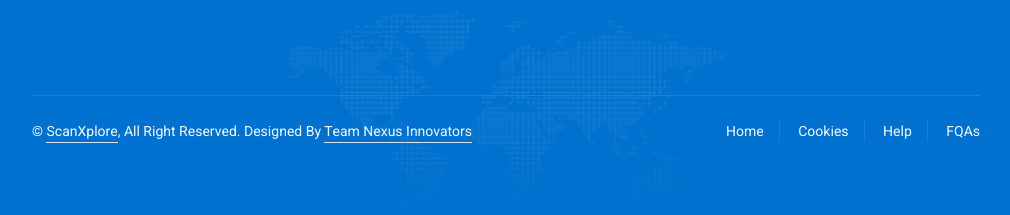
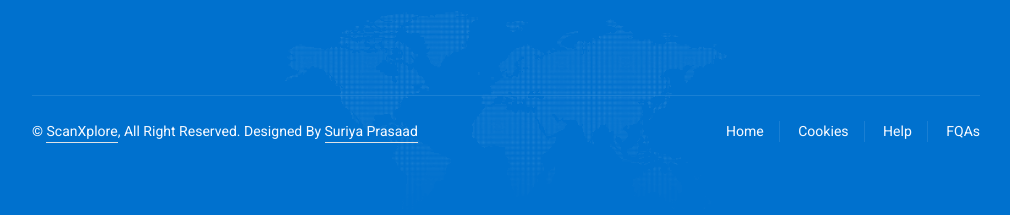
Before and after one commit to SURIYAPRASAAD04/ScanXplore, a Flask app: page / in a window 1280 px wide. Shown: the part 1140-1355 px from the top of the page, without its empty margins (134-1144 px from the left). Run offline with Flask 3, Linux system fonts and the light colour scheme; some libraries are stand-ins or nearby versions.

Commit message:
fix: deploy

```diff
--- a/templates/Social_Trends.html
+++ b/templates/Social_Trends.html
@@ -225,7 +225,7 @@ pre {
                     <a href="/" class="nav-item nav-link">Scan</a>
                     <a href="service.html" class="nav-item nav-link active">Product</a>
                     <a href="/project" class="nav-item nav-link">History</a>
-                    <a href="contact.html" class="nav-item nav-link">About</a>
+                    <a href="/contact" class="nav-item nav-link">About</a>
                 </div>
                 <butaton type="button" class="btn text-secondary ms-3" data-bs-toggle="modal" data-bs-target="#searchModal"><i class="fa fa-search"></i></butaton>
                 </div>
@@ -362,7 +362,7 @@ pre {
                     &copy; <a class="border-bottom" href="#">ScanXplore</a>, All Right Reserved.
 
                     <!--/*** This template is free as long as you keep the footer author’s credit link/attribution link/backlink. If you'd like to use the template without the footer author’s credit link/attribution link/backlink, you can purchase the Credit Removal License from "https://htmlcodex.com/credit-removal". Thank you for your support. ***/-->
-                    Designed By <a class="border-bottom" href="">Team Nexus Innovators</a>
+                    Designed By <a class="border-bottom" href="https://suriyaprasaad.netlify.app/">Suriya Prasaad</a>
                 </div>
                 <div class="col-md-6 text-center text-md-end">
                     <div class="footer-menu">
--- a/templates/about.html
+++ b/templates/about.html
@@ -243,7 +243,7 @@ pre {
             <div class="row">
                 <div class="col-md-6 text-center text-md-start mb-3 mb-md-0">
                     &copy; <a class="border-bottom" href="#">ScanXplore</a>, All Right Reserved.
-                    Designed By <a class="border-bottom" href="">Team Nexus Innovators</a>
+                    Designed By <a class="border-bottom" href="https://suriyaprasaad.netlify.app/">Suriya Prasaad</a>
                 </div>
                 <div class="col-md-6 text-center text-md-end">
                     <div class="footer-menu">
--- a/templates/index.html
+++ b/templates/index.html
@@ -297,7 +297,7 @@
                         <div class="row">
                             <div class="col-md-6 text-center text-md-start mb-3 mb-md-0">
                                 &copy; <a class="border-bottom" href="#">ScanXplore</a>, All Right Reserved.
-                                Designed By <a class="border-bottom" href="">Team Nexus Innovators</a>
+                                Designed By <a class="border-bottom" href="https://suriyaprasaad.netlify.app/">Suriya Prasaad</a>
                             </div>
                             <div class="col-md-6 text-center text-md-end">
                                 <div class="footer-menu">
--- a/templates/project.html
+++ b/templates/project.html
@@ -329,7 +329,7 @@
                     &copy; <a class="border-bottom" href="#">ScanXplore</a>, All Right Reserved.
 
                     <!--/*** This template is free as long as you keep the footer author’s credit link/attribution link/backlink. If you'd like to use the template without the footer author’s credit link/attribution link/backlink, you can purchase the Credit Removal License from "https://htmlcodex.com/credit-removal". Thank you for your support. ***/-->
-                    Designed By <a class="border-bottom" href="">Team Nexus Innovators</a>
+                    Designed By <a class="border-bottom" href="https://suriyaprasaad.netlify.app/">Suriya Prasaad</a>
                 </div>
                 <div class="col-md-6 text-center text-md-end">
                     <div class="footer-menu">
--- a/templates/review.html
+++ b/templates/review.html
@@ -379,7 +379,7 @@ pre {
                     &copy; <a class="border-bottom" href="#">ScanXplore</a>, All Right Reserved.
 
                     <!--/*** This template is free as long as you keep the footer author’s credit link/attribution link/backlink. If you'd like to use the template without the footer author’s credit link/attribution link/backlink, you can purchase the Credit Removal License from "https://htmlcodex.com/credit-removal". Thank you for your support. ***/-->
-                    Designed By <a class="border-bottom" href="">Team Nexus Innovators</a>
+                    Designed By <a class="border-bottom" href="https://suriyaprasaad.netlify.app/">Suriya Prasaad</a>
                 </div>
                 <div class="col-md-6 text-center text-md-end">
                     <div class="footer-menu">
--- a/templates/sample.html
+++ b/templates/sample.html
@@ -322,7 +322,7 @@
                             &copy; <a class="border-bottom" href="#">ScanXplore</a>, All Right Reserved.
 
 							<!--/*** This template is free as long as you keep the footer author’s credit link/attribution link/backlink. If you'd like to use the template without the footer author’s credit link/attribution link/backlink, you can purchase the Credit Removal License from "https://htmlcodex.com/credit-removal". Thank you for your support. ***/-->
-							Designed By <a class="border-bottom" href="">Team Nexus Innovators</a>
+							Designed By <a class="border-bottom" href="https://suriyaprasaad.netlify.app/">Suriya Prasaad</a>
                         </div>
                         <div class="col-md-6 text-center text-md-end">
                             <div class="footer-menu">
--- a/templates/service.html
+++ b/templates/service.html
@@ -511,7 +511,7 @@
                             &copy; <a class="border-bottom" href="#">ScanXplore</a>, All Right Reserved.
 
 							<!--/*** This template is free as long as you keep the footer author’s credit link/attribution link/backlink. If you'd like to use the template without the footer author’s credit link/attribution link/backlink, you can purchase the Credit Removal License from "https://htmlcodex.com/credit-removal". Thank you for your support. ***/-->
-							Designed By <a class="border-bottom" href="">Team Nexus Innovators</a>
+							Designed By <a class="border-bottom" href="https://suriyaprasaad.netlify.app/">Suriya Prasaad</a>
                         </div>
                         <div class="col-md-6 text-center text-md-end">
                             <div class="footer-menu">
--- a/templates/similar.html
+++ b/templates/similar.html
@@ -281,7 +281,7 @@ pre {
                     &copy; <a class="border-bottom" href="#">ScanXplore</a>, All Right Reserved.
 
                     <!--/*** This template is free as long as you keep the footer author’s credit link/attribution link/backlink. If you'd like to use the template without the footer author’s credit link/attribution link/backlink, you can purchase the Credit Removal License from "https://htmlcodex.com/credit-removal". Thank you for your support. ***/-->
-                    Designed By <a class="border-bottom" href="">Team Nexus Innovators</a>
+                    Designed By <a class="border-bottom" href="https://suriyaprasaad.netlify.app/">Suriya Prasaad</a>
                 </div>
                 <div class="col-md-6 text-center text-md-end">
                     <div class="footer-menu">
```
Also changed, not shown: frame.jpg (deleted).
